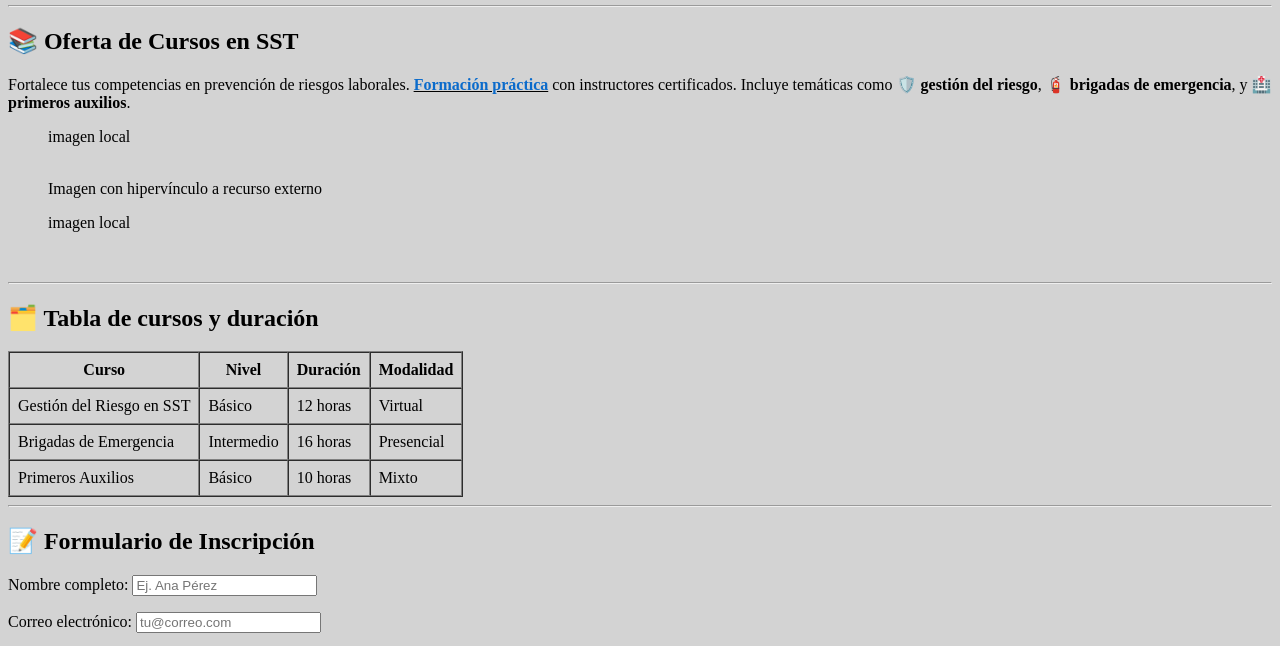
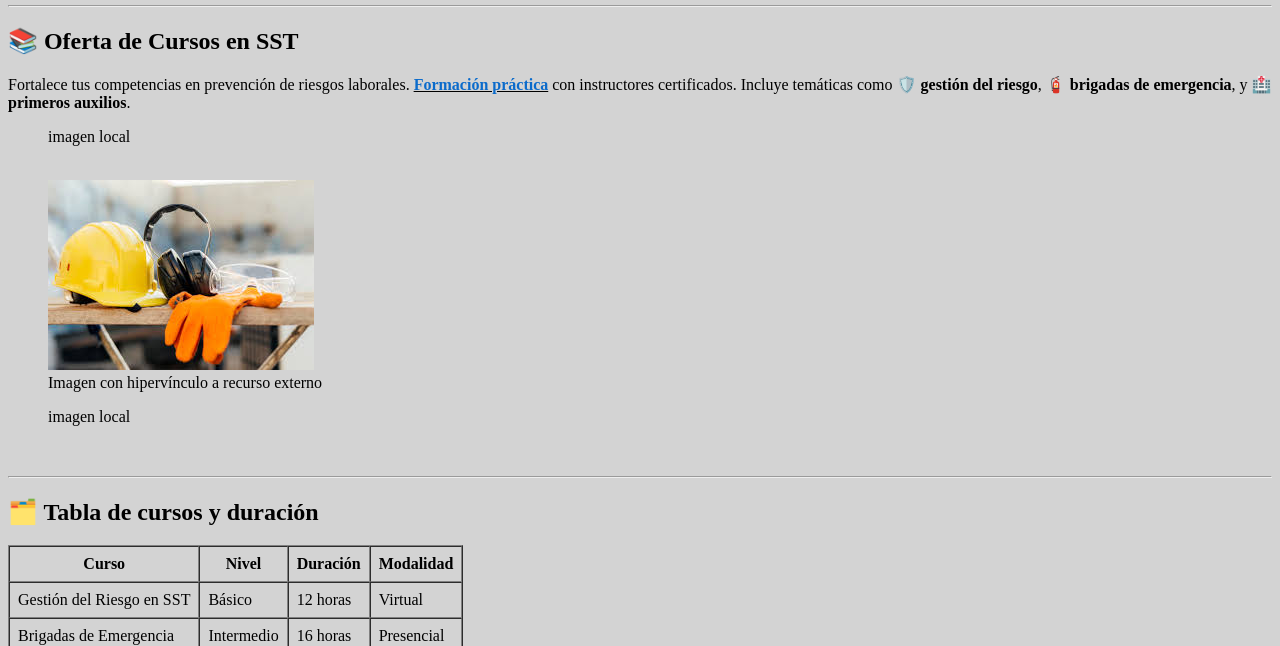
Before and after one commit to Stivxn-n/Pagina_Web_2, a plain HTML site: page index.html in a window 1280 px wide. Shown: the part 148-794 px from the top of the page. Drawn offline with Linux system fonts and the light colour scheme.

Commit message:
Update index.html

```diff
--- a/index.html
+++ b/index.html
@@ -37,6 +37,7 @@
     <figure>
       <a href="https://www.who.int/health-topics/occupational-health" target="_blank" rel="noopener"></a>
       <p>imagen local</p><br>
+      <img src="sst.jpg" alt=" seguridad y salud en el trabajo">
 
       <figcaption>Imagen con hipervínculo a recurso externo</figcaption>
       <p>imagen local</p><br>
```
